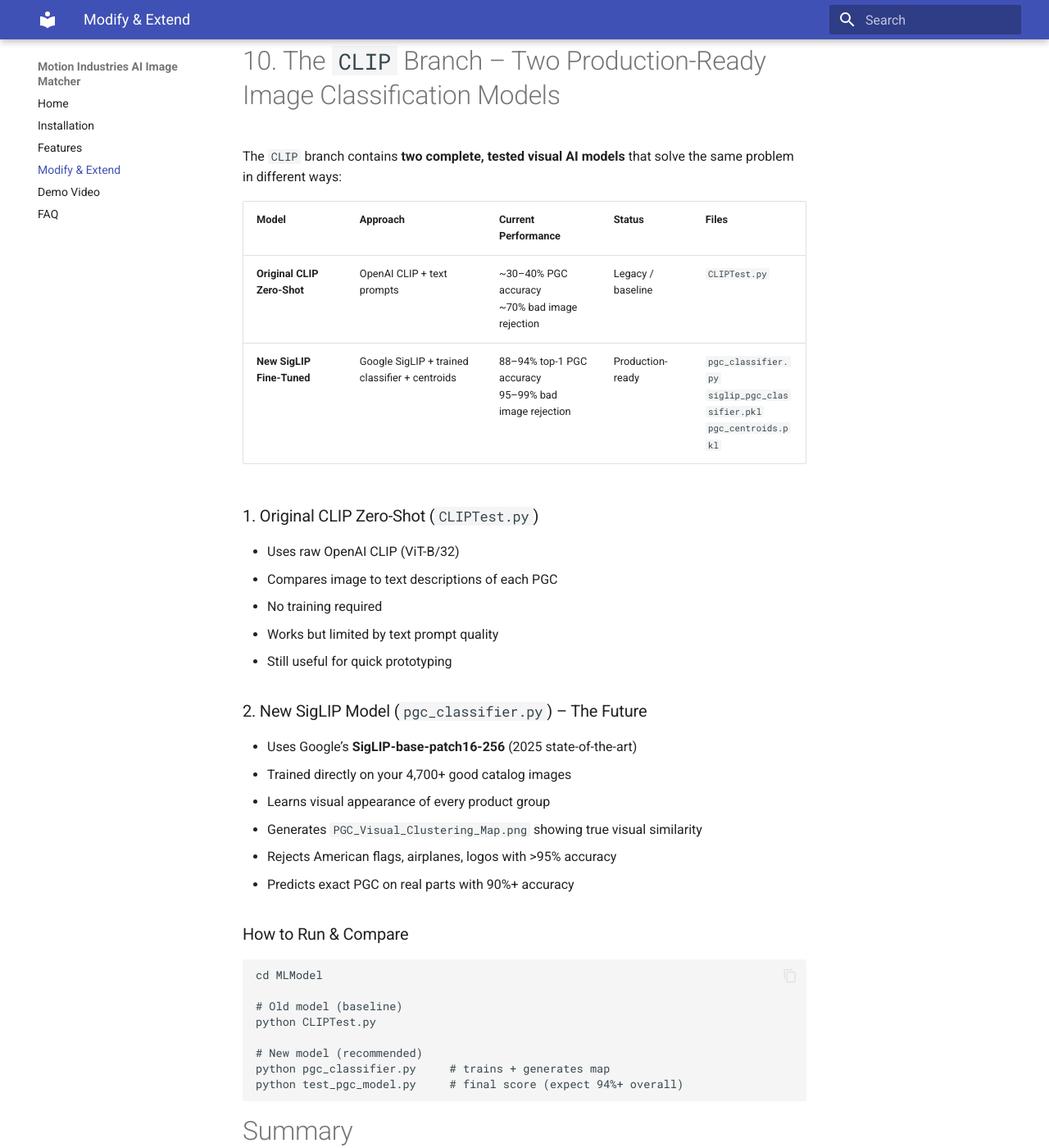
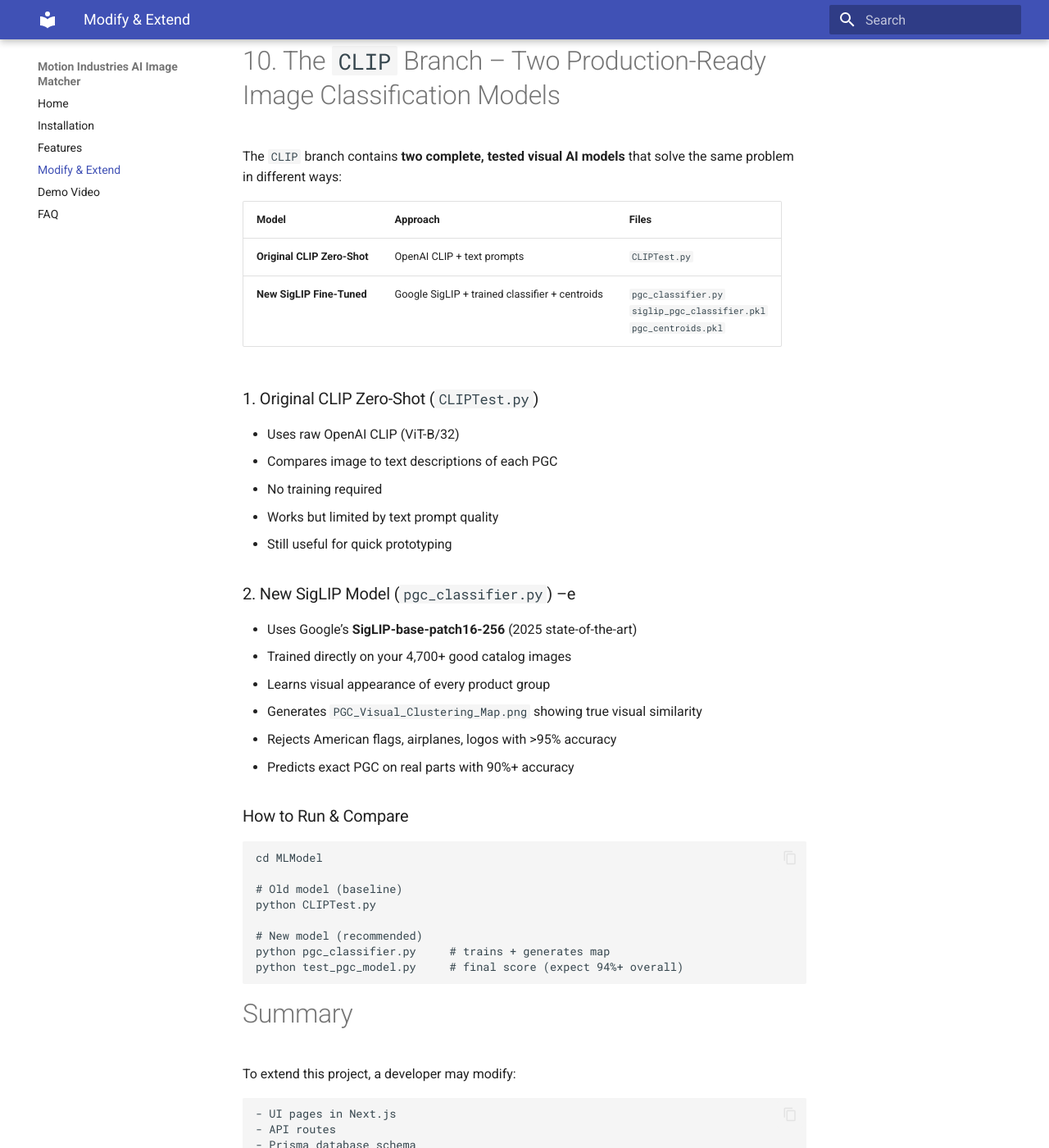
Before and after one commit to cbpricey/Motion-Industries, an MkDocs documentation site: the page built from docs/extend.md, in a window 1280 px wide and 1400 px high, scrolled down 5516 px. Shown: the whole window at 82% size. Built offline with MkDocs 1.6.1 and Material for MkDocs 9.7.7, drawn with Linux system fonts in a browser that asks for light colours.

Commit message:
Revise CLIP branch documentation for clarity
Updated model comparison table and corrected section headings.

```diff
--- a/docs/extend.md
+++ b/docs/extend.md
@@ -218,10 +218,10 @@
 
 The `CLIP` branch contains **two complete, tested visual AI models** that solve the same problem in different ways:
 
-| Model                          | Approach                                 | Current Performance                              | Status                     | Files                                 |
-|-------------------------------|-------------------------------------------|--------------------------------------------------|----------------------------|---------------------------------------|
-| **Original CLIP Zero-Shot**   | OpenAI CLIP + text prompts                | ~30–40% PGC accuracy<br>~70% bad image rejection | Legacy / baseline          | `CLIPTest.py`                         |
-| **New SigLIP Fine-Tuned**     | Google SigLIP + trained classifier + centroids | 88–94% top-1 PGC accuracy<br>95–99% bad image rejection | Production-ready           | `pgc_classifier.py`<br>`siglip_pgc_classifier.pkl`<br>`pgc_centroids.pkl` |
+| Model                          | Approach                                 | Files                                 |
+|-------------------------------|-------------------------------------------|---------------------------------------|
+| **Original CLIP Zero-Shot**   | OpenAI CLIP + text prompts                | `CLIPTest.py`                         |
+| **New SigLIP Fine-Tuned**     | Google SigLIP + trained classifier + centroids | `pgc_classifier.py`<br>`siglip_pgc_classifier.pkl`<br>`pgc_centroids.pkl` |
 
 ### 1. Original CLIP Zero-Shot (`CLIPTest.py`)
 - Uses raw OpenAI CLIP (ViT-B/32)
@@ -230,7 +230,7 @@
 - Works but limited by text prompt quality
 - Still useful for quick prototyping
 
-### 2. New SigLIP Model (`pgc_classifier.py`) – The Future
+### 2. New SigLIP Model (`pgc_classifier.py`) –e
 - Uses Google’s **SigLIP-base-patch16-256** (2025 state-of-the-art)
 - Trained directly on your 4,700+ good catalog images
 - Learns visual appearance of every product group
```
